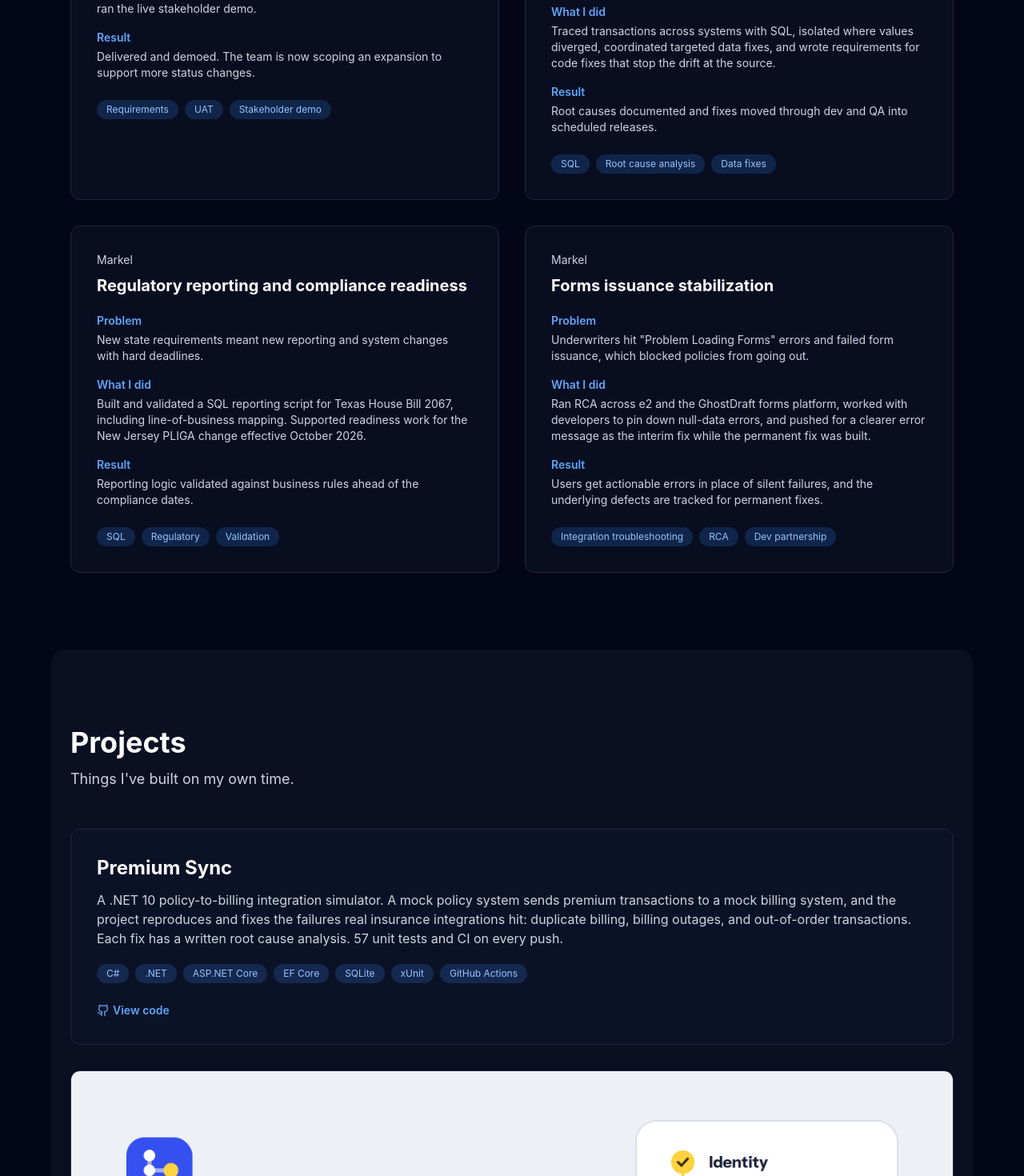
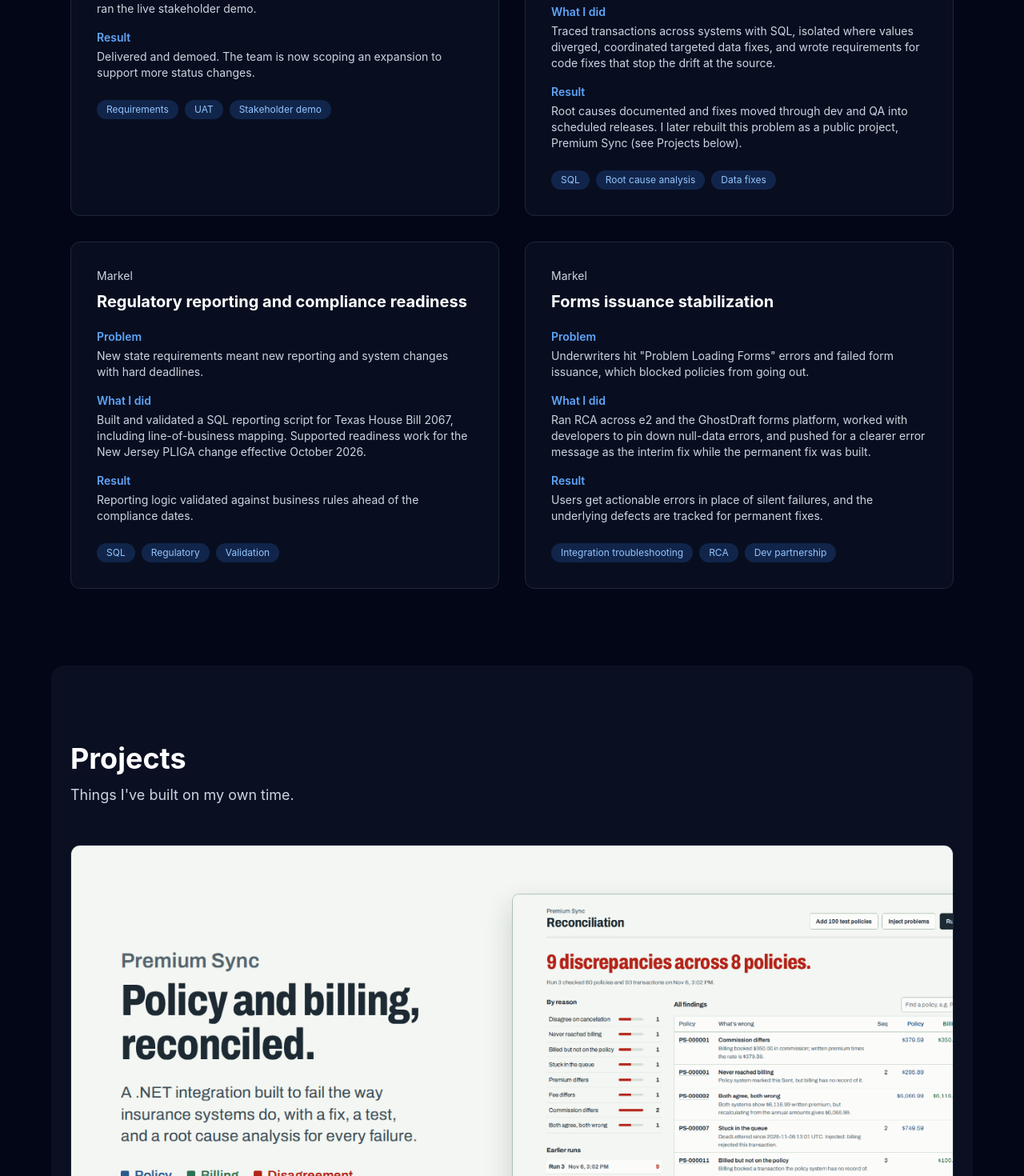
Before and after one commit to antdia4309/portfolio, a React (Create React App) app: page / in a window 1280 px wide. Shown: the part 1860-3330 px from the top of the page at 80% size. Built offline with nearby package versions, Linux system fonts and the light colour scheme.

Commit message:
Link reconciliation case study to Premium Sync & Provide a preview of the Dashboard

```diff
--- a/src/App.js
+++ b/src/App.js
@@ -44,7 +44,7 @@ const caseStudies = [
     company: 'Markel',
     problem: 'Premiums, transactions, fees, and commissions drifted out of sync between policy admin (e2), billing (BillingCenter), and finance (PRIMIS), especially on multi-period policies and mid-term endorsements.',
     action: 'Traced transactions across systems with SQL, isolated where values diverged, coordinated targeted data fixes, and wrote requirements for code fixes that stop the drift at the source.',
-    result: 'Root causes documented and fixes moved through dev and QA into scheduled releases.', // TODO: add a number if you have one
+    result: 'Root causes documented and fixes moved through dev and QA into scheduled releases. I later rebuilt this problem as a public project, Premium Sync (see Projects below).',
     tags: ['SQL', 'Root cause analysis', 'Data fixes'],
   },
   {
@@ -68,10 +68,11 @@ const caseStudies = [
 const projects = [
   {
     title: 'Premium Sync',
-    description: 'A .NET 10 policy-to-billing integration simulator. A mock policy system sends premium transactions to a mock billing system, and the project reproduces and fixes the failures real insurance integrations hit: duplicate billing, billing outages, and out-of-order transactions. Each fix has a written root cause analysis. 57 unit tests and CI on every push.',
-    tags: ['C#', '.NET', 'ASP.NET Core', 'EF Core', 'SQLite', 'xUnit', 'GitHub Actions'],
+    description: 'A .NET policy-to-billing integration built to fail the way real insurance integrations do: duplicate billing, outages, out-of-order transactions, rounding drift, and bad data at the edges. I reproduced, fixed, and wrote a root cause analysis for each one, then built a SQL reconciliation service and React dashboard that explain every mismatch between the two systems. 105 tests and CI on every push.',
+    tags: ['C#', '.NET', 'EF Core', 'SQL', 'React', 'xUnit', 'GitHub Actions'],
     repo: 'https://github.com/antdia4309/premium-sync',
     live: '',
+    image: `${process.env.PUBLIC_URL}/premium-sync.png`,
     featured: true,
   },
   {
```
Also changed, not shown: public/premium-sync.png (added).
